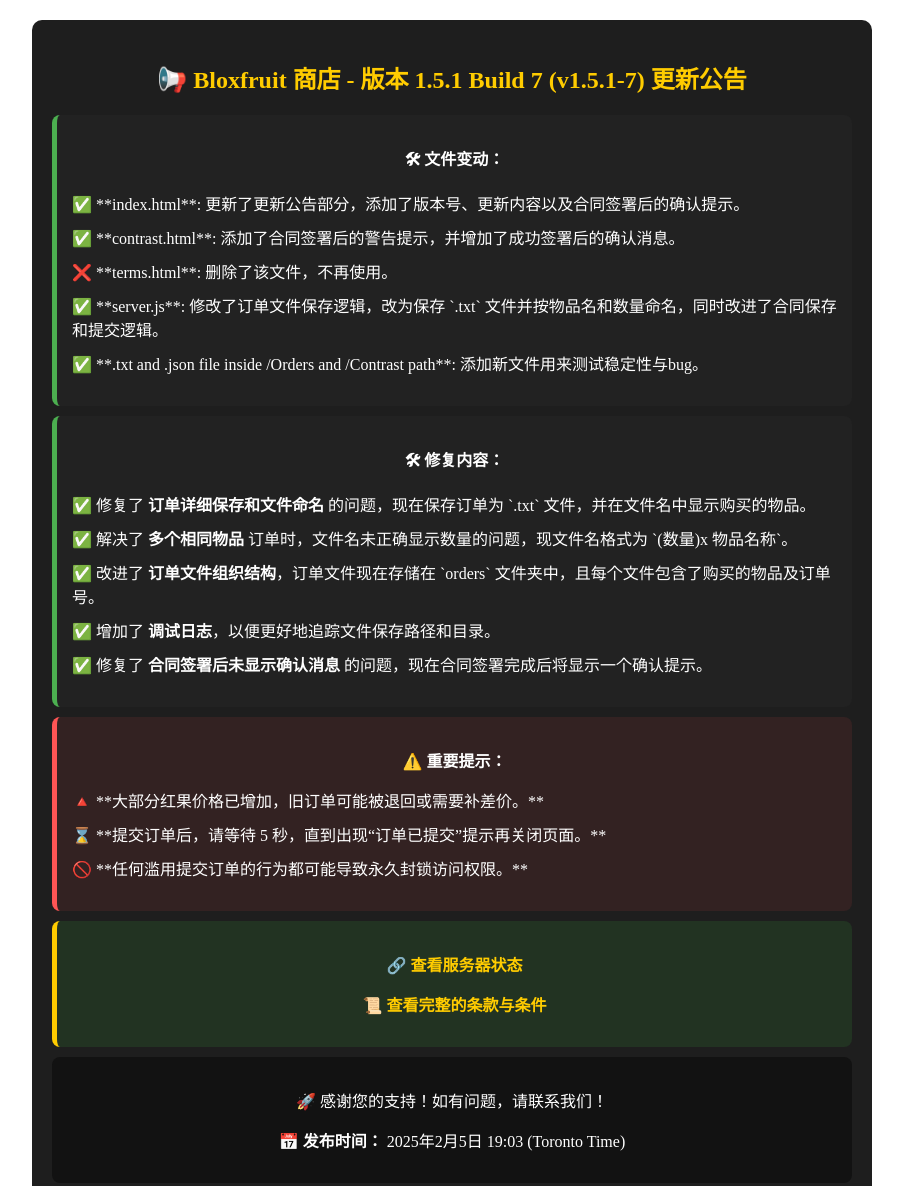
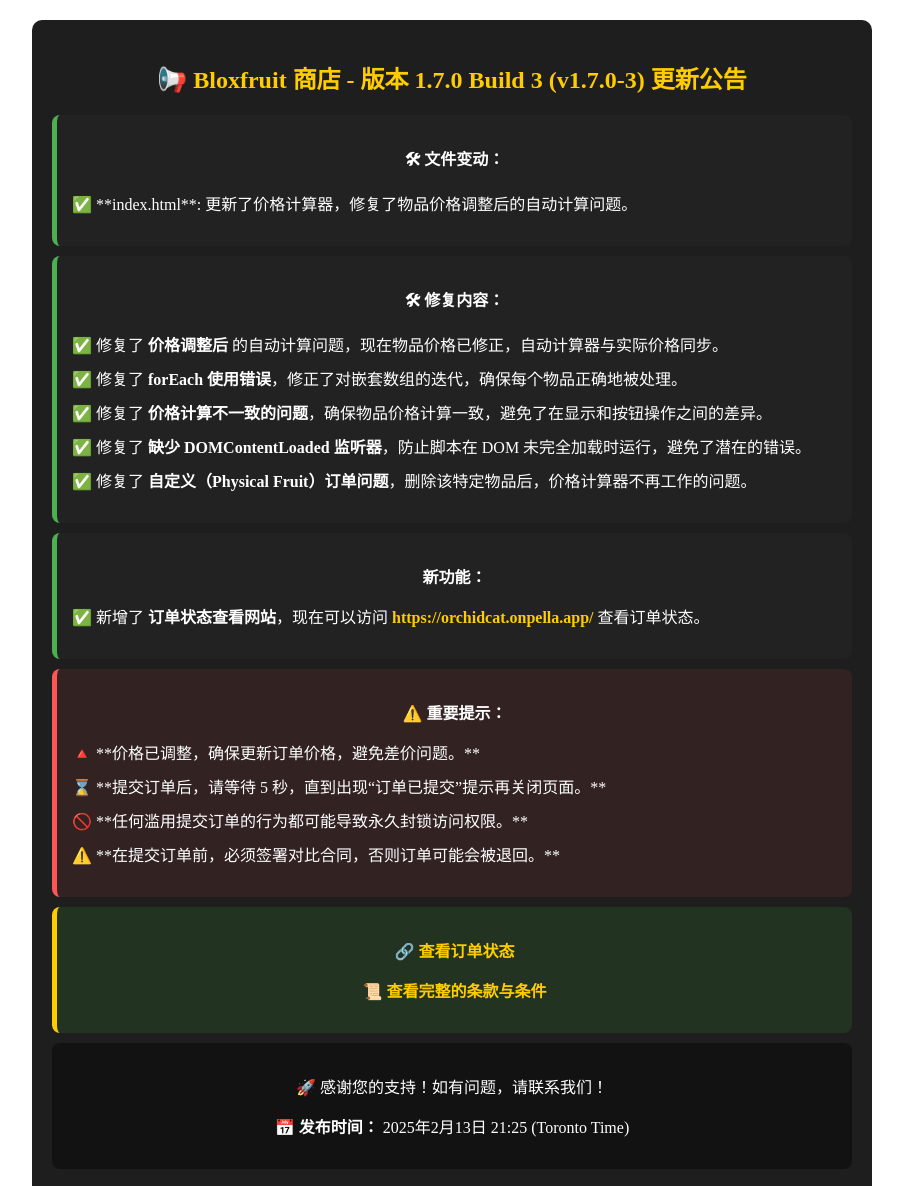
Before and after one commit to changcheng967/Bloxfruit, a plain HTML site: page index.html in a window 1280 px wide. Shown: the top 1186 px of the page, without its empty margins (188-1091 px from the left). Drawn offline with Linux system fonts and the light colour scheme.

Commit message:
Update index.html

```diff
--- a/index.html
+++ b/index.html
@@ -1,45 +1,49 @@
 <div class="update-container">
-    <h2>📢 Bloxfruit 商店 - 版本 1.5.1 Build 7 (v1.5.1-7) 更新公告</h2>
+    <h2>📢 Bloxfruit 商店 - 版本 1.7.0 Build 3 (v1.7.0-3) 更新公告</h2>
 
     <div class="update-box">
         <p><strong>🛠 文件变动：</strong></p>
         <ul>
-            <li>✅ **index.html**: 更新了更新公告部分，添加了版本号、更新内容以及合同签署后的确认提示。</li>
-            <li>✅ **contrast.html**: 添加了合同签署后的警告提示，并增加了成功签署后的确认消息。</li>
-            <li>❌ **terms.html**: 删除了该文件，不再使用。</li>
-            <li>✅ **server.js**: 修改了订单文件保存逻辑，改为保存 `.txt` 文件并按物品名和数量命名，同时改进了合同保存和提交逻辑。</li>
-            <li>✅ **.txt and .json file inside /Orders and /Contrast path**: 添加新文件用来测试稳定性与bug。</li>
+            <li>✅ **index.html**: 更新了价格计算器，修复了物品价格调整后的自动计算问题。</li>
         </ul>
     </div>
 
     <div class="update-box">
         <p><strong>🛠 修复内容：</strong></p>
         <ul>
-            <li>✅ 修复了 <strong>订单详细保存和文件命名</strong> 的问题，现在保存订单为 `.txt` 文件，并在文件名中显示购买的物品。</li>
-            <li>✅ 解决了 <strong>多个相同物品</strong> 订单时，文件名未正确显示数量的问题，现文件名格式为 `(数量)x 物品名称`。</li>
-            <li>✅ 改进了 <strong>订单文件组织结构</strong>，订单文件现在存储在 `orders` 文件夹中，且每个文件包含了购买的物品及订单号。</li>
-            <li>✅ 增加了 <strong>调试日志</strong>，以便更好地追踪文件保存路径和目录。</li>
-            <li>✅ 修复了 <strong>合同签署后未显示确认消息</strong> 的问题，现在合同签署完成后将显示一个确认提示。</li>
+            <li>✅ 修复了 <strong>价格调整后</strong> 的自动计算问题，现在物品价格已修正，自动计算器与实际价格同步。</li>
+            <li>✅ 修复了 <strong>forEach 使用错误</strong>，修正了对嵌套数组的迭代，确保每个物品正确地被处理。</li>
+            <li>✅ 修复了 <strong>价格计算不一致的问题</strong>，确保物品价格计算一致，避免了在显示和按钮操作之间的差异。</li>
+            <li>✅ 修复了 <strong>缺少 DOMContentLoaded 监听器</strong>，防止脚本在 DOM 未完全加载时运行，避免了潜在的错误。</li>
+            <li>✅ 修复了 <strong>自定义（Physical Fruit）订单问题</strong>，删除该特定物品后，价格计算器不再工作的问题。</li>
+        </ul>
+    </div>
+
+    <div class="update-box">
+        <p><strong>新功能：</strong></p>
+        <ul>
+            <li>✅ 新增了 <strong>订单状态查看网站</strong>，现在可以访问 <a href="https://orchidcat.onpella.app/" target="_blank">https://orchidcat.onpella.app/</a> 查看订单状态。</li>
         </ul>
     </div>
 
     <div class="warning-box">
         <p><strong>⚠️ 重要提示：</strong></p>
         <ul>
-            <li>🔺 **大部分红果价格已增加，旧订单可能被退回或需要补差价。**</li>
+            <li>🔺 **价格已调整，确保更新订单价格，避免差价问题。**</li>
             <li>⌛ **提交订单后，请等待 5 秒，直到出现“订单已提交”提示再关闭页面。**</li>
             <li>🚫 **任何滥用提交订单的行为都可能导致永久封锁访问权限。**</li>
+            <li>⚠️ **在提交订单前，必须签署对比合同，否则订单可能会被退回。**</li>
         </ul>
     </div>
 
     <div class="links-box">
-        <p>🔗 <a href="https://stats.uptimerobot.com/cpVGum5el9/798487410" target="_blank">查看服务器状态</a></p>
+        <p>🔗 <a href="https://orchidcat.onpella.app/" target="_blank">查看订单状态</a></p>
         <p>📜 <a href="https://gambogebooby.onpella.app/contrast.html" target="_blank">查看完整的条款与条件</a></p>
     </div>
 
     <div class="footer-box">
         <p>🚀 感谢您的支持！如有问题，请联系我们！</p>
-        <p>📅 <strong>发布时间：</strong> 2025年2月5日 19:03 (Toronto Time)</p>
+        <p>📅 <strong>发布时间：</strong> 2025年2月13日 21:25 (Toronto Time)</p>
     </div>
 </div>
 
```
